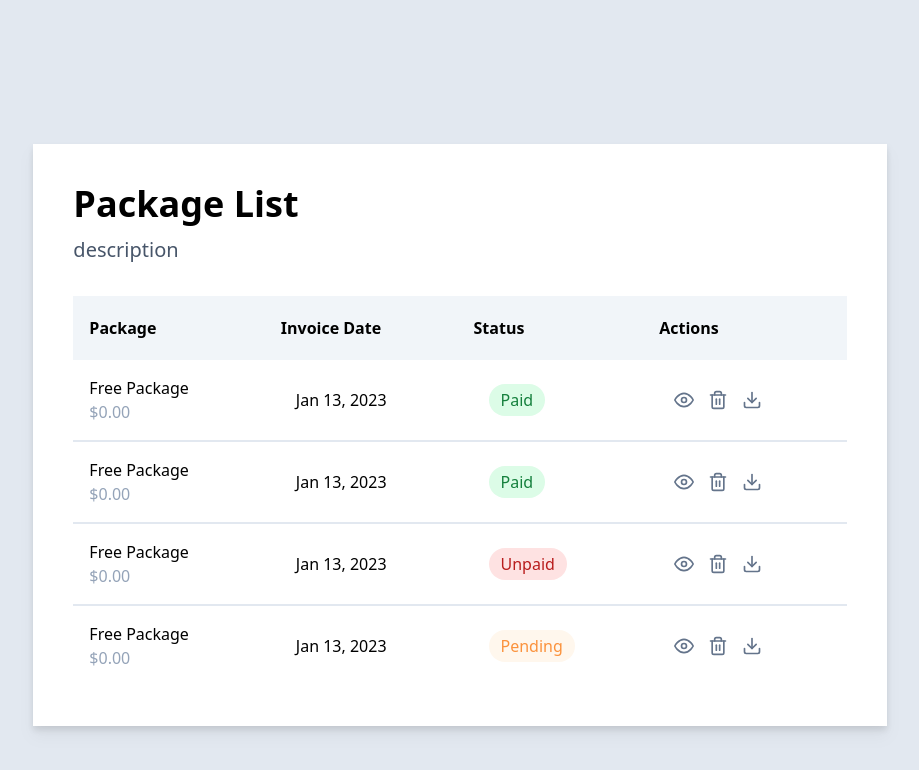
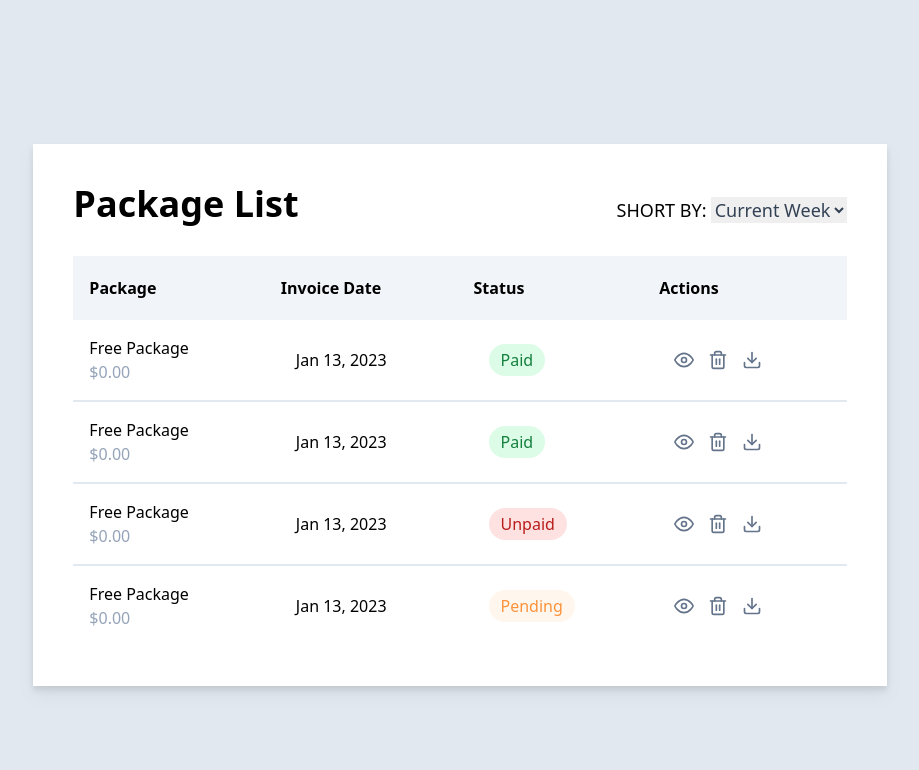
Before and after one commit to shwang0416/tailwind-exercise, a website built with Vite: page src/table.html in a window 1280 px wide. Shown: the whole page, without its empty margins (180-1099 px from the left). Built offline with nearby package versions, Linux system fonts and the light colour scheme.

Commit message:
feat: dropdown

```diff
--- a/src/table.html
+++ b/src/table.html
@@ -14,13 +14,22 @@
 
     <!-- paper -->
     <div class="w-8/12 h-fit bg-white drop-shadow-lg p-10">
-        <!-- description -->
-        <div class="flex flex-col gap-3 pb-8">
-            <!-- title -->
-            <div class="text-4xl font-semibold">Package List</div>
+        <div class="flex justify-between items-end pb-8">
             <!-- description -->
-            <div class="text-xl font-normal6 text-slate-600">description</div>
-            <!-- filter -->
+            <div class="flex flex-col gap-3">
+                <!-- title -->
+                <div class="text-4xl font-semibold">Package List</div>
+                <!-- filter -->
+            </div>
+            <!-- dropdown -->
+            <div class="">
+                <label for="cars" class="font-normal text-lg">SHORT BY:</label>
+
+                <select name="cars" id="cars" class="text-slate-700 text-lg">
+                <option value="volvo">Current Week</option>
+                <option value="saab">Last Week</option>
+                </select>
+            </div>
         </div>
         <!-- table -->
         <table class="w-full"/>
```
